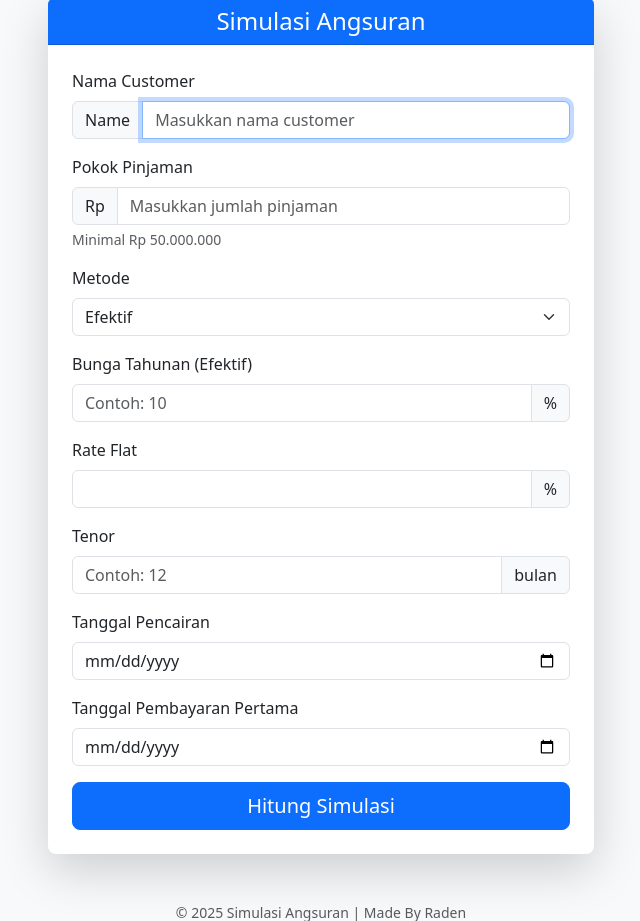
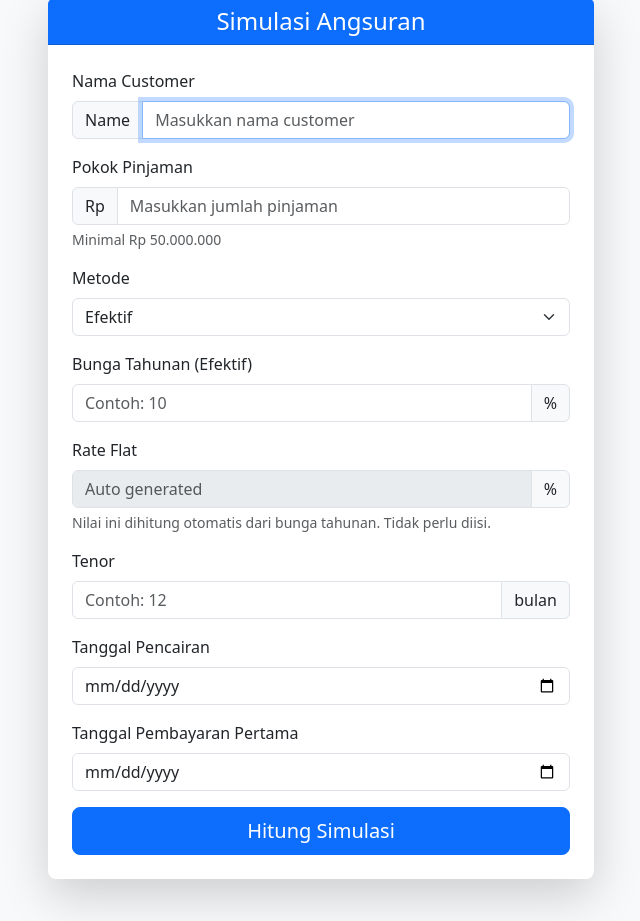
Before and after one commit to CodewithRaden/loan_app, a Flask app: page / in a window 1280 px wide. Shown: the part 344-1265 px from the top of the page, without its empty margins (319-959 px from the left). Run offline with Flask 3, Linux system fonts and the light colour scheme.

Commit message:
input confuse fix

```diff
--- a/templates/index.html
+++ b/templates/index.html
@@ -8,6 +8,11 @@
       href="https://cdn.jsdelivr.net/npm/bootstrap@5.3.2/dist/css/bootstrap.min.css"
       rel="stylesheet"
     />
+    <style>
+      #rate_hasil {
+        cursor: not-allowed;
+      }
+    </style>
   </head>
   <body class="bg-light">
     <div class="container py-5">
@@ -100,8 +105,14 @@
                       id="rate_hasil"
                       class="form-control"
                       readonly
+                      disabled
+                      placeholder="Auto generated"
                     />
                     <span class="input-group-text">%</span>
+                  </div>
+                  <div class="form-text text-muted">
+                    Nilai ini dihitung otomatis dari bunga tahunan. Tidak perlu
+                    diisi.
                   </div>
                 </div>
 
```
